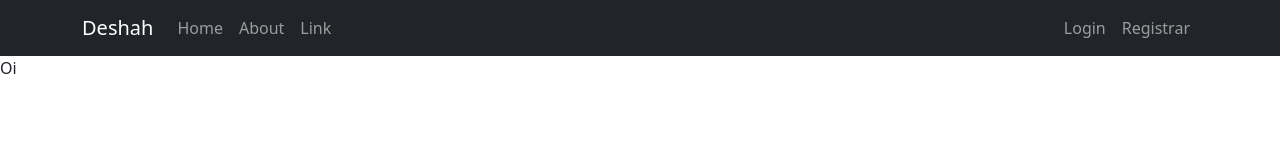
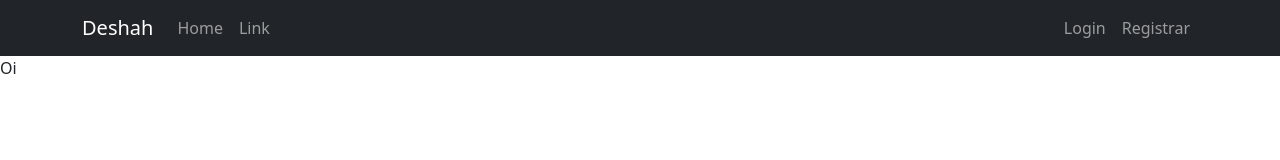
Before and after one commit to Nirayuki/deshah, a Next.js app: page / in a window 1280 px wide. Shown: the top 160 px of the page. Built offline with nearby package versions, Linux system fonts and the light colour scheme.

Commit message:
Update NavBar.js

```diff
--- a/src/components/Navbar/NavBar.js
+++ b/src/components/Navbar/NavBar.js
@@ -13,7 +13,7 @@ export default function NavBar() {
                 <Navbar.Collapse id="basic-navbar-nav">
                     <Nav className="me-auto">
                         <Nav.Link href="/">Home</Nav.Link>
-                        <Nav.Link href="/about">About</Nav.Link>
+                        {/* <Nav.Link href="/about">About</Nav.Link> */}
                         <Nav.Link href="#link">Link</Nav.Link>
                         {/* <NavDropdown title="Dropdown" id="basic-nav-dropdown">
                             <NavDropdown.Item href="#action/3.1">Action</NavDropdown.Item>
```
